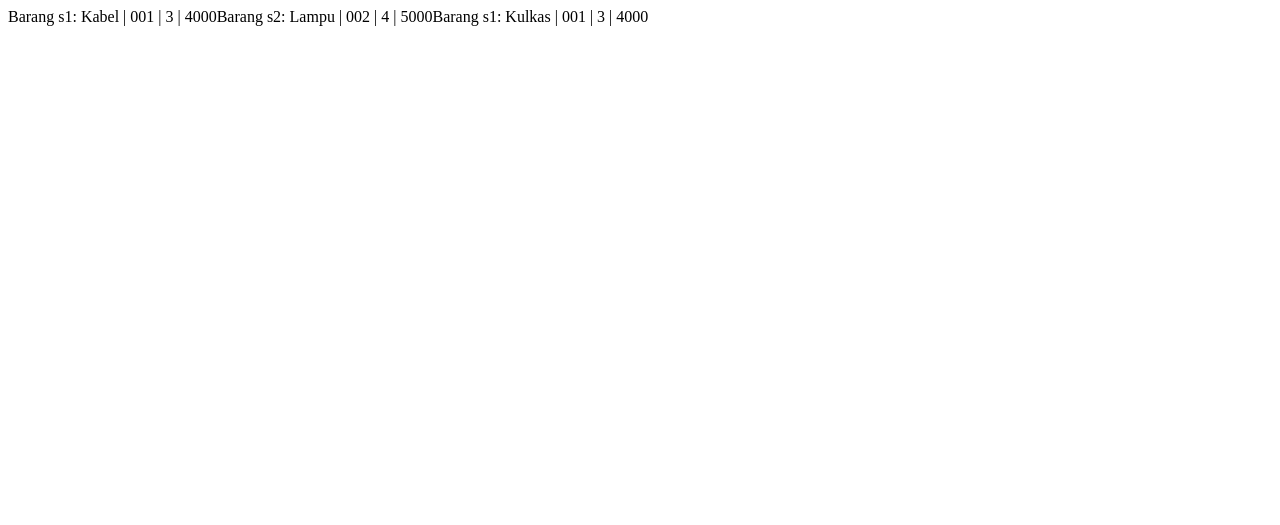
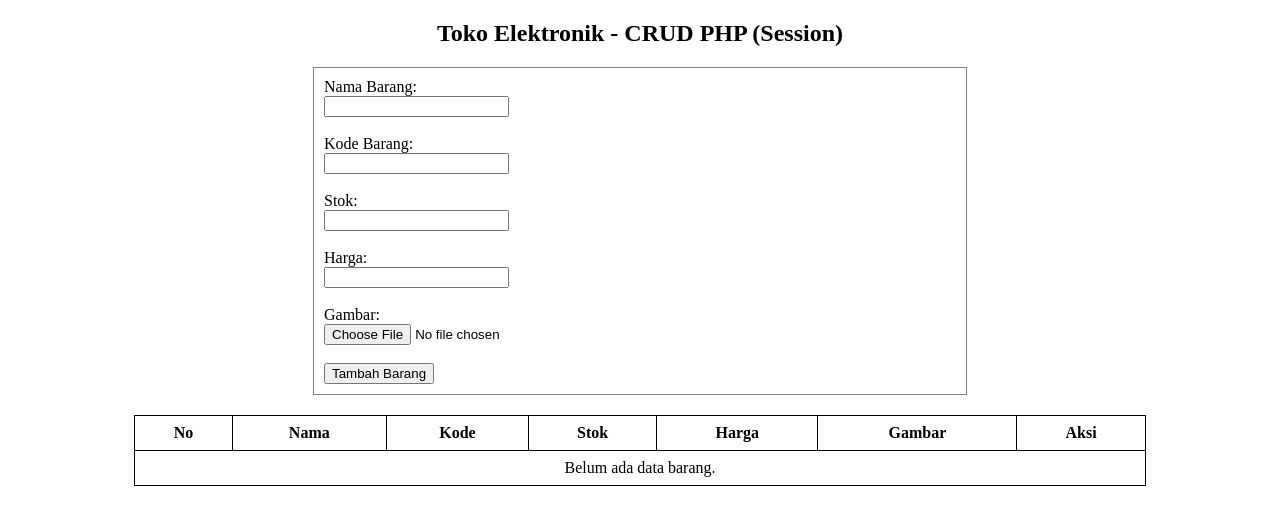
Before and after one commit to Xeramu/TP1DPBO2425C1, a PHP site: page / in a window 1280 px wide. Shown: the top 525 px of the page. Run offline with PHP 8.4, Linux system fonts and the light colour scheme.

Commit message:
commit kedua tes crud

```diff
--- a/PHP/Index.php
+++ b/PHP/Index.php
@@ -1,14 +1,142 @@
 <?php
+require_once __DIR__ . '/TokoElektronik.php';
+session_start();
 
-//ambil library
-require_once __DIR__ . '/TokoElektronik.php';
+// inisialisasi daftarBarang di session
+if (!isset($_SESSION['daftarBarang'])) {
+    $_SESSION['daftarBarang'] = [];
+}
 
-//buat objek demo
-$s1 = new TokoElektronik('Kabel', '001', 3, 4000);
-$s2 = new TokoElektronik('Lampu', '002', 4, 5000);
+// CREATE
+if (isset($_POST['tambah'])) {
+    $nama = $_POST['nama'];
+    $kode = $_POST['kode'];
+    $stok = intval($_POST['stok']);
+    $harga = intval($_POST['harga']);
+    $gambar = "img/" . $_FILES['gambar']['name'];
 
-echo "Barang s1: " . $s1->getNamabarang() . " | " . $s1->getKodebarang() . " | " . $s1->getStok() . " | " . $s1->getHarga();
-echo "Barang s2: " . $s2->getNamabarang() . " | " . $s2->getKodebarang() . " | " . $s2->getStok() . " | " . $s2->getHarga();
+    move_uploaded_file($_FILES['gambar']['tmp_name'], $gambar);
 
-$s1->setNamabarang('Kulkas');
-echo "Barang s1: " . $s1->getNamabarang() . " | " . $s1->getKodebarang() . " | " . $s1->getStok() . " | " . $s1->getHarga();
+    $barang = new TokoElektronik($nama, $kode, $stok, $harga, $gambar);
+    $_SESSION['daftarBarang'][] = $barang;
+}
+
+// DELETE
+if (isset($_GET['hapus'])) {
+    $idx = intval($_GET['hapus']);
+    unset($_SESSION['daftarBarang'][$idx]);
+    $_SESSION['daftarBarang'] = array_values($_SESSION['daftarBarang']); // reindex array
+}
+
+// UPDATE - tampilkan form edit
+$editMode = false;
+$editIndex = -1;
+$editBarang = null;
+
+if (isset($_GET['edit'])) {
+    $editIndex = intval($_GET['edit']);
+    if (isset($_SESSION['daftarBarang'][$editIndex])) {
+        $editMode = true;
+        $editBarang = $_SESSION['daftarBarang'][$editIndex];
+    }
+}
+
+// UPDATE - simpan perubahan
+if (isset($_POST['update'])) {
+    $idx = intval($_POST['index']);
+    if (isset($_SESSION['daftarBarang'][$idx])) {
+        $nama = $_POST['nama'];
+        $kode = $_POST['kode'];
+        $stok = intval($_POST['stok']);
+        $harga = intval($_POST['harga']);
+        $gambar = $_SESSION['daftarBarang'][$idx]->getGambar(); // default gambar lama
+
+        if (!empty($_FILES['gambar']['name'])) {
+            $gambar = "img/" . $_FILES['gambar']['name'];
+            move_uploaded_file($_FILES['gambar']['tmp_name'], $gambar);
+        }
+
+        $_SESSION['daftarBarang'][$idx] = new TokoElektronik($nama, $kode, $stok, $harga, $gambar);
+    }
+    header("Location: index.php");
+    exit();
+}
+?>
+<!DOCTYPE html>
+<html lang="id">
+<head>
+    <meta charset="UTF-8">
+    <title>Toko Elektronik</title>
+    <style>
+        table { border-collapse: collapse; width: 80%; margin: 20px auto; }
+        th, td { border: 1px solid black; padding: 8px; text-align: center; }
+        img { max-width: 80px; }
+        form { margin: 20px auto; width: 50%; border: 1px solid gray; padding: 10px; }
+    </style>
+</head>
+<body>
+
+<h2 style="text-align:center;">Toko Elektronik - CRUD PHP (Session)</h2>
+
+<!-- Form Input -->
+<form method="POST" enctype="multipart/form-data">
+    <input type="hidden" name="index" value="<?= $editIndex ?>">
+    <label>Nama Barang:</label><br>
+    <input type="text" name="nama" required value="<?= $editMode ? $editBarang->getNamabarang() : '' ?>"><br><br>
+
+    <label>Kode Barang:</label><br>
+    <input type="text" name="kode" required value="<?= $editMode ? $editBarang->getKodebarang() : '' ?>"><br><br>
+
+    <label>Stok:</label><br>
+    <input type="number" name="stok" required value="<?= $editMode ? $editBarang->getStok() : '' ?>"><br><br>
+
+    <label>Harga:</label><br>
+    <input type="number" name="harga" required value="<?= $editMode ? $editBarang->getHarga() : '' ?>"><br><br>
+
+    <label>Gambar:</label><br>
+    <?php if ($editMode): ?>
+        <img src="<?= $editBarang->getGambar() ?>" alt="gambar"><br>
+    <?php endif; ?>
+    <input type="file" name="gambar" accept="image/*"><br><br>
+
+    <?php if ($editMode): ?>
+        <button type="submit" name="update">Update Barang</button>
+        <a href="index.php">Batal</a>
+    <?php else: ?>
+        <button type="submit" name="tambah">Tambah Barang</button>
+    <?php endif; ?>
+</form>
+
+<!-- Tabel Data -->
+<table>
+    <tr>
+        <th>No</th>
+        <th>Nama</th>
+        <th>Kode</th>
+        <th>Stok</th>
+        <th>Harga</th>
+        <th>Gambar</th>
+        <th>Aksi</th>
+    </tr>
+    <?php if (!empty($_SESSION['daftarBarang'])): ?>
+        <?php foreach ($_SESSION['daftarBarang'] as $i => $b): ?>
+            <tr>
+                <td><?= $i+1 ?></td>
+                <td><?= $b->getNamabarang() ?></td>
+                <td><?= $b->getKodebarang() ?></td>
+                <td><?= $b->getStok() ?></td>
+                <td><?= $b->getHarga() ?></td>
+                <td><img src="<?= $b->getGambar() ?>" alt="gambar"></td>
+                <td>
+                    <a href="?edit=<?= $i ?>">Edit</a> |
+                    <a href="?hapus=<?= $i ?>" onclick="return confirm('Hapus barang ini?')">Hapus</a>
+                </td>
+            </tr>
+        <?php endforeach; ?>
+    <?php else: ?>
+        <tr><td colspan="7">Belum ada data barang.</td></tr>
+    <?php endif; ?>
+</table>
+
+</body>
+</html>
--- a/PHP/TokoElektronik.php
+++ b/PHP/TokoElektronik.php
@@ -1,62 +1,32 @@
 <?php
+class TokoElektronik {
 
-class TokoElektronik{
-
-    //atribut private
     private string $namabarang;
     private string $kodebarang;
     private int $stok;
     private int $harga;
+    private string $gambar; // path file gambar lokal
 
-    //contrsctor untuk inisiai atribut awal
-    public function __construct(string $namabarang, string $kodebarang, int $stok, int $harga) {
+    public function __construct(string $namabarang, string $kodebarang, int $stok, int $harga, string $gambar) {
         $this->namabarang = $namabarang;
         $this->kodebarang = $kodebarang;
         $this->setStok($stok);
         $this->setHarga($harga);
+        $this->gambar = $gambar;
     }
 
-    //getter & setter nama barang
-    public function getNamabarang(): string {
-        return $this->namabarang;
-    }
+    public function getNamabarang(): string { return $this->namabarang; }
+    public function setNamabarang(string $namabarang): void { $this->namabarang = $namabarang; }
 
-    public function setNamabarang(string $namabarang): void {
-        $this->namabarang = $namabarang;
-    }
+    public function getKodebarang(): string { return $this->kodebarang; }
+    public function setKodebarang(string $kodebarang): void { $this->kodebarang = $kodebarang; }
 
-    //getter & setter kode barang
-    public function getKodebarang(): string {
-        return $this->kodebarang;
-    }
+    public function getStok(): int { return $this->stok; }
+    public function setStok(int $stok): void { $this->stok = ($stok < 0) ? 0 : $stok; }
 
-    public function setKodebarang(string $kodebarang): void {
-        $this->kodebarang = $kodebarang;
-    }
+    public function getHarga(): int { return $this->harga; }
+    public function setHarga(int $harga): void { $this->harga = ($harga < 0) ? 0 : $harga; }
 
-    //getter & setter stok
-    public function getStok(): int {
-        return $this->stok;
-    }
-
-    public function setStok(int $stok): void {
-        if ($stok < 0) {
-            $this->stok = 0; // biar stok ga minus
-        } else {
-            $this->stok = $stok;
-        }
-    }
-
-    //getter & setter harga
-    public function getHarga(): int {
-        return $this->harga;
-    }
-
-    public function setHarga(int $harga): void {
-        if ($harga < 0) {
-            $this->harga = 0; // biar harga ga minus
-        } else {
-            $this->harga = $harga;
-        }
-    }
+    public function getGambar(): string { return $this->gambar; }
+    public function setGambar(string $gambar): void { $this->gambar = $gambar; }
 }
```
Also changed, not shown: PHP/img/My profile picture.png (added), PHP/img/aycabron.jpeg (added), PHP/img/duck.jpeg (added).
